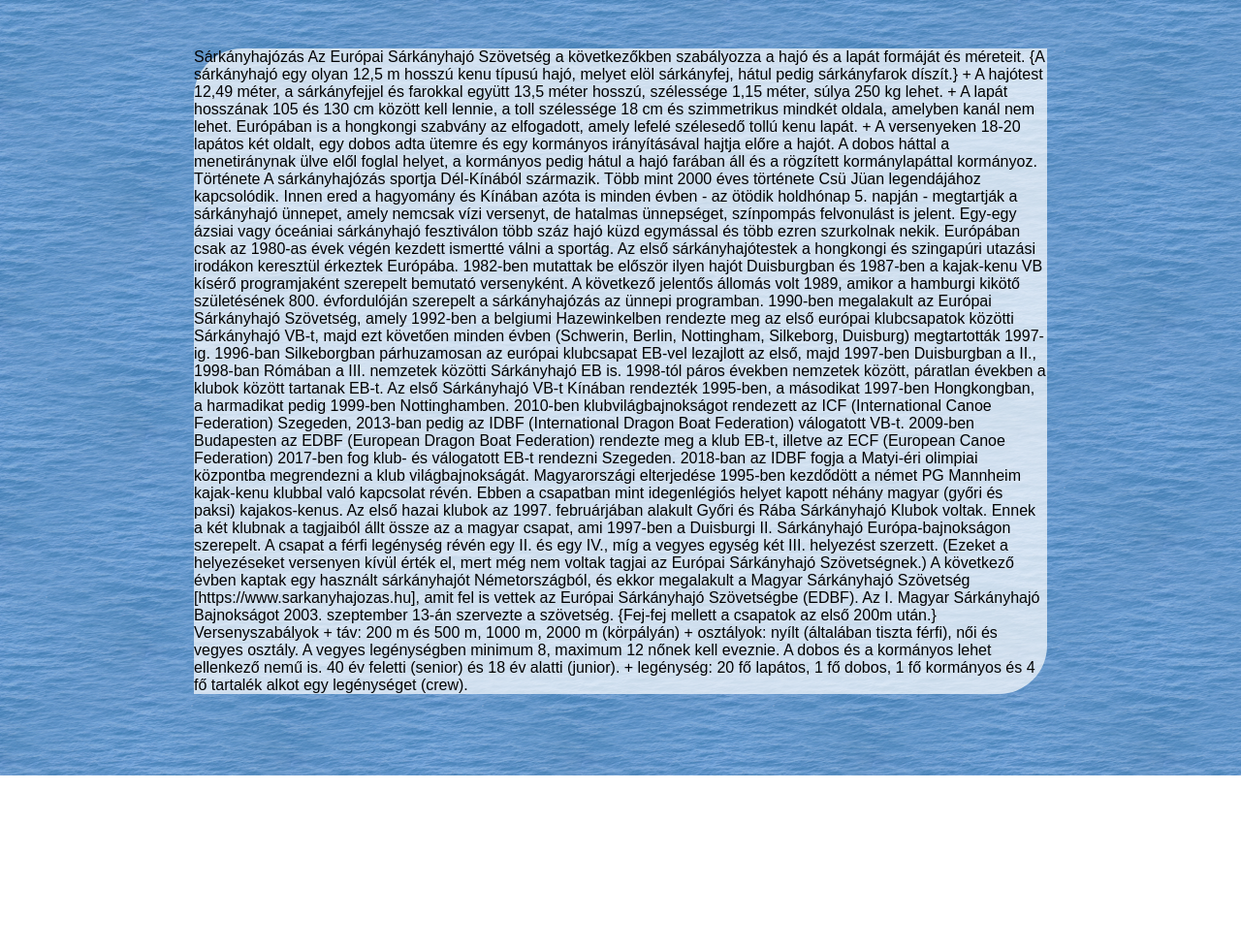
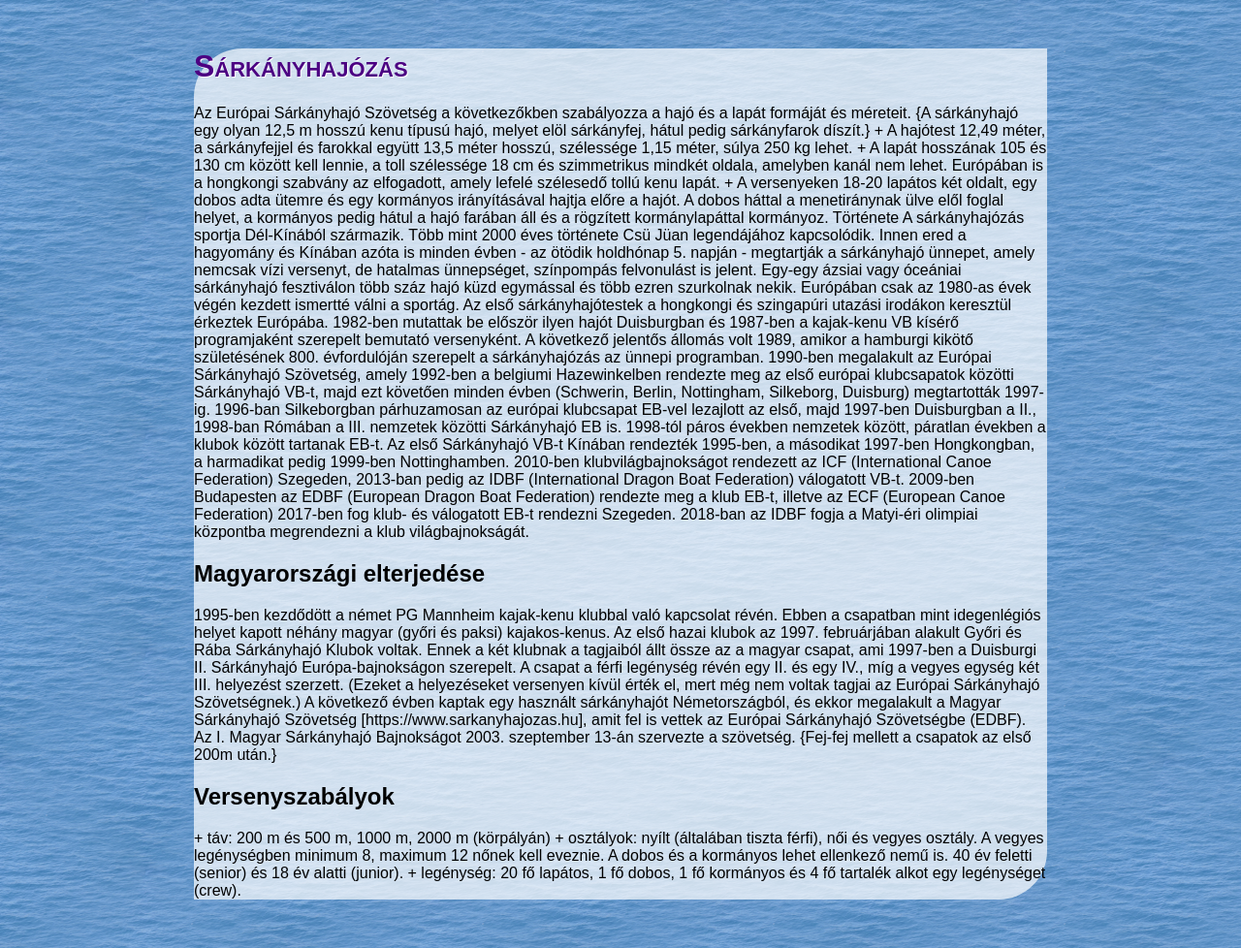
Before and after one commit to kovacs-kacsozs/2024-11-05-Sarkanyhajo, a plain HTML site: page index.html in a window 1280 px wide. Shown: the whole page at 97% size. Before the commit the page ends 800 px from the top, so only its background shows below. Drawn offline with Linux system fonts and the light colour scheme.

Commit message:
5.feladat

```diff
--- a/index.html
+++ b/index.html
@@ -8,8 +8,7 @@
 </head>
 <body>
     <div id="leiras">
-        Sárkányhajózás
-
+        <h1>Sárkányhajózás</h1>
         Az Európai Sárkányhajó Szövetség a következőkben szabályozza a hajó és a lapát formáját és méreteit.
 
         {A sárkányhajó egy olyan 12,5 m hosszú kenu típusú hajó, melyet elöl sárkányfej, hátul pedig sárkányfarok díszít.}
@@ -25,9 +24,11 @@
         Egy-egy ázsiai vagy óceániai sárkányhajó fesztiválon több száz hajó küzd egymással és több ezren szurkolnak nekik. Európában csak az 1980-as évek végén kezdett ismertté válni a sportág. Az első sárkányhajótestek a hongkongi és szingapúri utazási irodákon keresztül érkeztek Európába. 1982-ben mutattak be először ilyen hajót Duisburgban és 1987-ben a kajak-kenu VB kísérő programjaként szerepelt bemutató versenyként. A következő jelentős állomás volt 1989, amikor a hamburgi kikötő születésének 800. évfordulóján szerepelt a sárkányhajózás az ünnepi programban. 1990-ben megalakult az Európai Sárkányhajó Szövetség, amely 1992-ben a belgiumi Hazewinkelben rendezte meg az első európai klubcsapatok közötti Sárkányhajó VB-t, majd ezt követően minden évben (Schwerin, Berlin, Nottingham, Silkeborg, Duisburg) megtartották 1997-ig. 1996-ban Silkeborgban párhuzamosan az európai klubcsapat EB-vel lezajlott az első, majd 1997-ben Duisburgban a II., 1998-ban Rómában a III. nemzetek közötti Sárkányhajó EB is. 1998-tól páros években nemzetek között, páratlan években a klubok között tartanak EB-t.
 
         Az első Sárkányhajó VB-t Kínában rendezték 1995-ben, a másodikat 1997-ben Hongkongban, a harmadikat pedig 1999-ben Nottinghamben. 2010-ben klubvilágbajnokságot rendezett az ICF (International Canoe Federation) Szegeden, 2013-ban pedig az IDBF (International Dragon Boat Federation) válogatott VB-t. 2009-ben Budapesten az EDBF (European Dragon Boat Federation) rendezte meg a klub EB-t, illetve az ECF (European Canoe Federation) 2017-ben fog klub- és válogatott EB-t rendezni Szegeden. 2018-ban az IDBF fogja a Matyi-éri olimpiai központba megrendezni a klub világbajnokságát.
-        Magyarországi elterjedése
+
+        <h2>Magyarországi elterjedése</h2>
 
         1995-ben kezdődött a német PG Mannheim kajak-kenu klubbal való kapcsolat révén. Ebben a csapatban mint idegenlégiós helyet kapott néhány magyar (győri és paksi) kajakos-kenus. Az első hazai klubok az 1997. februárjában alakult Győri és Rába Sárkányhajó Klubok voltak.
+
 
         Ennek a két klubnak a tagjaiból állt össze az a magyar csapat, ami 1997-ben a Duisburgi II. Sárkányhajó Európa-bajnokságon szerepelt. A csapat a férfi legénység révén egy II. és egy IV., míg a vegyes egység két III. helyezést szerzett. (Ezeket a helyezéseket versenyen kívül érték el, mert még nem voltak tagjai az Európai Sárkányhajó Szövetségnek.)
 
@@ -35,7 +36,7 @@
 
         {Fej-fej mellett a csapatok az első 200m után.}
 
-        Versenyszabályok
+        <h2>Versenyszabályok</h2>
 
         + táv: 200 m és 500 m, 1000 m, 2000 m (körpályán)
         + osztályok: nyílt (általában tiszta férfi), női és vegyes osztály. A vegyes legénységben minimum 8, maximum 12 nőnek kell eveznie. A dobos és a kormányos lehet ellenkező nemű is. 40 év feletti (senior) és 18 év alatti (junior).
```
